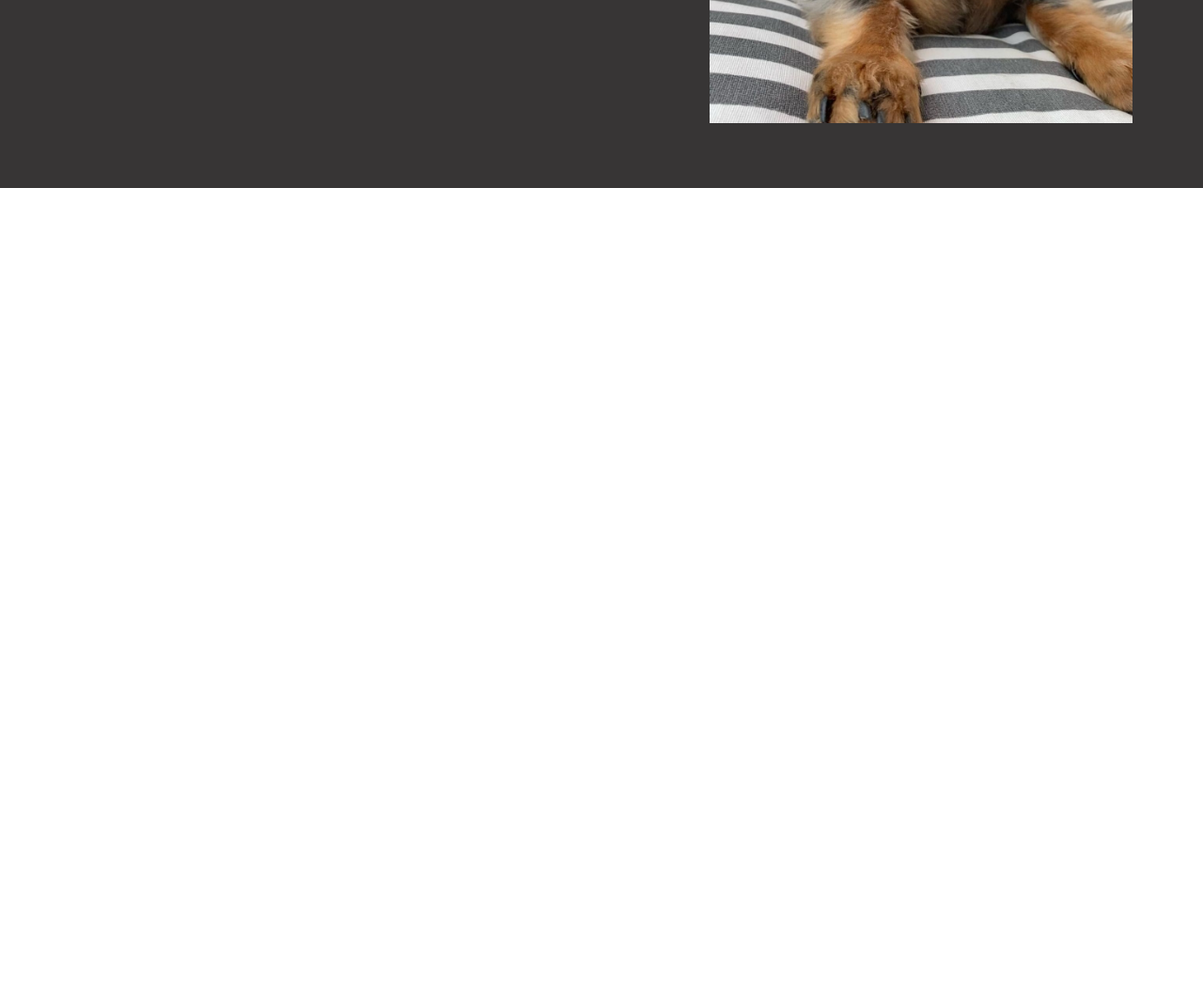
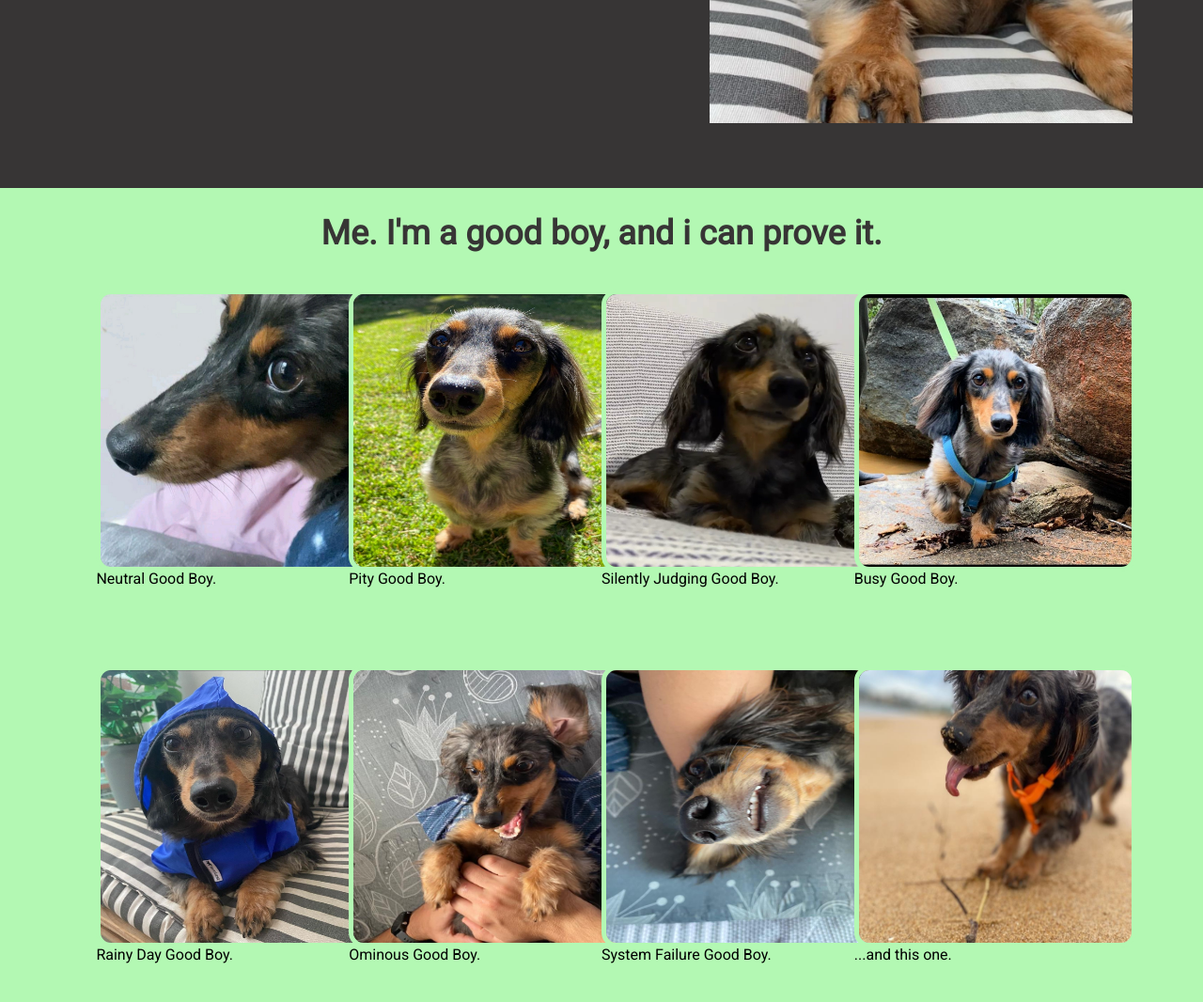
Before and after one commit to VitorMagnago/ulrich-doxie, a plain HTML site: page index.html in a window 1280 px wide. Shown: the part 500-1566 px from the top of the page at 94% size. Before the commit the page ends 800 px from the top, so only its background shows below. Drawn offline with Linux system fonts and the light colour scheme.

Commit message:
feat: create and style photo feed section

```diff
--- a/index.html
+++ b/index.html
@@ -12,7 +12,7 @@
     <nav class="navbar">
       <a href="#title"><img class="navbar__logo" src="images/logo.svg" /></a>
       <ul class="navbar__list">
-        <il class="navbar__links"><a>Good Boy!</a></il>
+        <il class="navbar__links"><a href="#good-boy">Good Boy!</a></il>
         <il class="navbar__links"><a>About</a></il>
         <il class="navbar__links"><a>Contact</a></il>
       </ul>
@@ -23,9 +23,49 @@
         <p class="title__text">
           This page has only one purpose, to show what a good boy I am.
         </p>
-        <button class="title__button">Who's a Good Boy?</button>
+
+        <a href="#good-boy"
+          ><button class="title__button">Who's a Good Boy?</button></a
+        >
       </div>
       <img class="title__hero" src="images/0hero.jpg" />
     </header>
+    <main>
+      <h2 id="good-boy">Me. I'm a good boy, and i can prove it.</h2>
+      <section class="feed">
+        <div class="feed__card">
+          <img src="images/card1.png" class="feed__photo" />
+          <p class="feed__text">Neutral Good Boy.</p>
+        </div>
+        <div class="feed__card">
+          <img src="images/card2.jpg" class="feed__photo" />
+          <p class="feed__text">Pity Good Boy.</p>
+        </div>
+        <div class="feed__card">
+          <img src="images/card3.jpg" class="feed__photo" />
+          <p class="feed__text">Silently Judging Good Boy.</p>
+        </div>
+        <div class="feed__card">
+          <img src="images/card4.jpg" class="feed__photo" />
+          <p class="feed__text">Busy Good Boy.</p>
+        </div>
+        <div class="feed__card">
+          <img src="images/card5.jpg" class="feed__photo" />
+          <p class="feed__text">Rainy Day Good Boy.</p>
+        </div>
+        <div class="feed__card">
+          <img src="images/card6.jpg" class="feed__photo" />
+          <p class="feed__text">Ominous Good Boy.</p>
+        </div>
+        <div class="feed__card">
+          <img src="images/card7.jpg" class="feed__photo" />
+          <p class="feed__text">System Failure Good Boy.</p>
+        </div>
+        <div class="feed__card">
+          <img src="images/card8.jpg" class="feed__photo" />
+          <p class="feed__text">...and this one.</p>
+        </div>
+      </section>
+    </main>
   </body>
 </html>
--- a/style.css
+++ b/style.css
@@ -32,9 +32,13 @@ body {
   padding-right: 30px;
 }
 
+.navbar__links a {
+  text-decoration: none;
+  color: #b3f8b3;
+  font-size: 25px;
+}
+
 .navbar__links {
-  font-size: 25px;
-  color: #b3f8b3;
   margin-left: 30px;
 }
 
@@ -83,3 +87,39 @@ body {
   width: 450px;
   height: auto;
 }
+
+#good-boy {
+  font-size: 36px;
+  font-weight: 800;
+  color: #373535;
+  text-align: center;
+  background: #b3f8b3;
+  padding-top: 30px;
+}
+
+.feed {
+  display: flex;
+  flex-wrap: wrap;
+  justify-content: center;
+  background: #b3f8b3;
+}
+
+.feed__card {
+  display: flex;
+  flex-direction: column;
+  width: 21%;
+  height: 400px;
+  border-radius: 20px;
+  justify-content: center;
+}
+
+.feed__photo {
+  width: 300px;
+  height: 300px;
+  border: 5px solid #b3f8b3;
+  border-radius: 16px;
+}
+
+.feed__photo:hover {
+  border: 5px solid #373535;
+}
```
Also changed, not shown: images/card4.jpg (renamed from images/car4.jpg).
